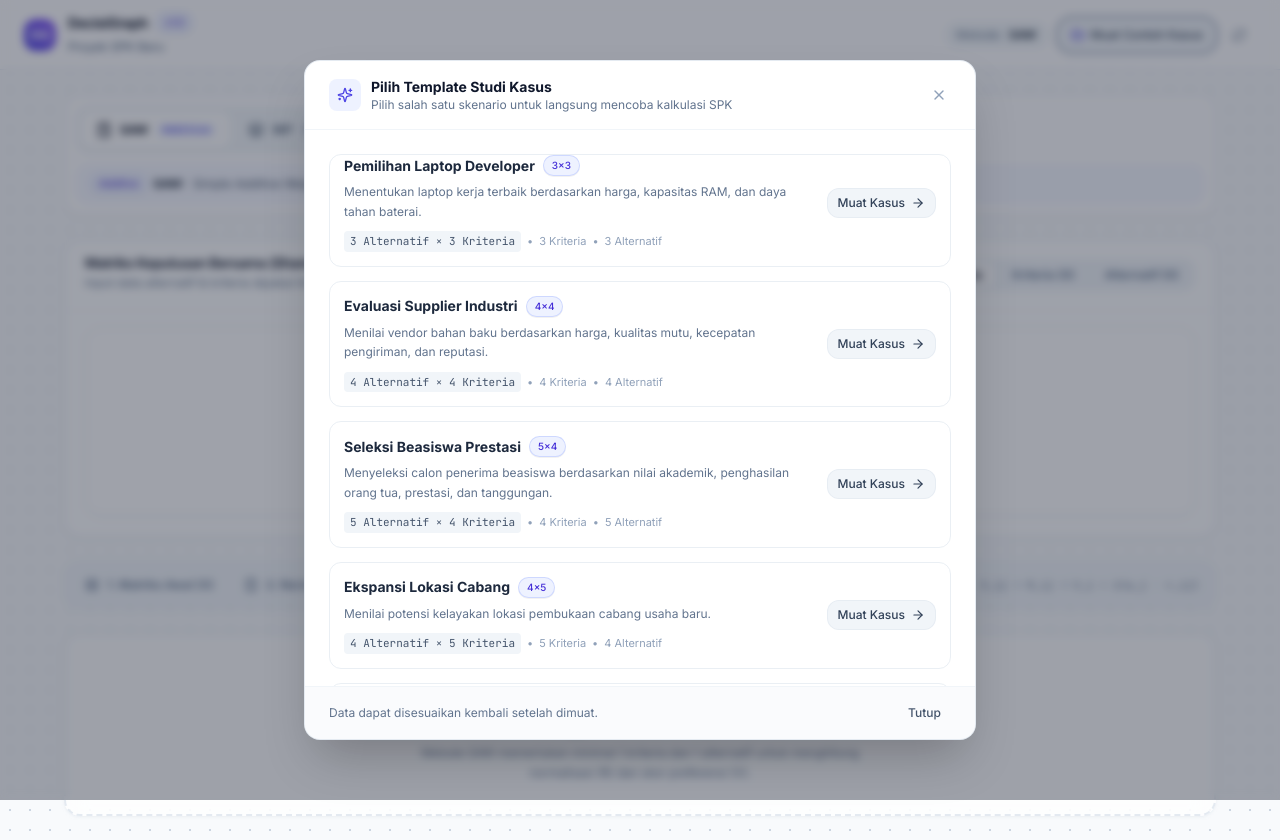
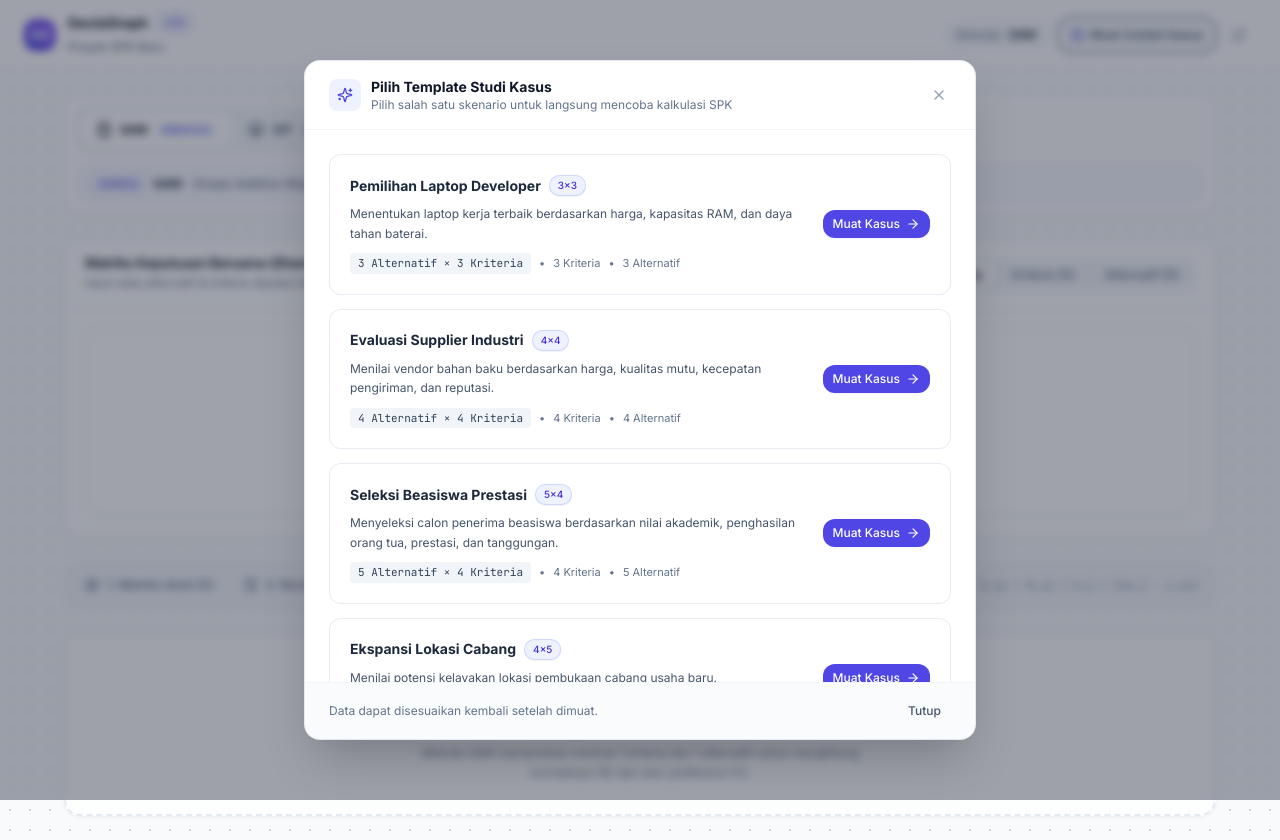
Before and after one commit to Hafidzrdwn/spk-tools, a React (Vite) app: page / in a window 1280 px wide. Both pictures are taken after a click on the button "Muat Contoh Kasus". Built offline with nearby package versions, Linux system fonts and the light colour scheme.

Commit message:
fix(ui): enhance template card padding and button hover contrast

```diff
--- a/src/components/layout/TemplateSelectorModal.tsx
+++ b/src/components/layout/TemplateSelectorModal.tsx
@@ -2,7 +2,7 @@ import React from 'react';
 import { CASE_TEMPLATES, type CaseTemplate } from '@/core/constants/caseTemplates';
 import Badge from '@/components/ui/Badge';
 import Button from '@/components/ui/Button';
-import { Sparkles, X, Check, ArrowRight } from 'lucide-react';
+import { Sparkles, X, ArrowRight } from 'lucide-react';
 
 export interface TemplateSelectorModalProps {
   isOpen: boolean;
@@ -41,26 +41,26 @@ export const TemplateSelectorModal: React.FC<TemplateSelectorModalProps> = ({
         </div>
 
         {/* Template List */}
-        <div className="p-6 overflow-y-auto space-y-3.5 divide-y divide-slate-100">
+        <div className="p-6 overflow-y-auto space-y-3.5">
           {CASE_TEMPLATES.map((tpl) => (
             <div
               key={tpl.id}
-              className="pt-3.5 first:pt-0 flex flex-col sm:flex-row items-start sm:items-center justify-between gap-3 p-3.5 rounded-xl border border-slate-200/70 hover:border-indigo-200 hover:bg-indigo-50/20 transition-all group"
+              className="flex flex-col sm:flex-row items-start sm:items-center justify-between gap-4 p-5 rounded-xl border border-slate-200/80 bg-white hover:border-indigo-300 hover:bg-indigo-50/15 hover:shadow-xs transition-all"
             >
-              <div className="space-y-1.5 max-w-md">
+              <div className="space-y-2 max-w-md">
                 <div className="flex items-center gap-2">
-                  <span className="text-sm font-bold text-slate-800 group-hover:text-accent-primary transition-colors">
+                  <span className="text-sm font-bold text-slate-800">
                     {tpl.name}
                   </span>
                   <Badge variant="primary" size="sm">
                     {tpl.badge}
                   </Badge>
                 </div>
-                <p className="text-xs text-slate-500 leading-relaxed">
+                <p className="text-xs text-slate-600 leading-relaxed">
                   {tpl.description}
                 </p>
-                <div className="flex flex-wrap items-center gap-1.5 text-[11px] text-slate-400 pt-1">
-                  <span className="font-mono bg-slate-100 px-1.5 py-0.5 rounded text-slate-600">
+                <div className="flex flex-wrap items-center gap-2 text-[11px] text-slate-500 pt-0.5">
+                  <span className="font-mono bg-slate-100 px-2 py-0.5 rounded text-slate-700">
                     {tpl.dimension}
                   </span>
                   <span>•</span>
@@ -71,9 +71,9 @@ export const TemplateSelectorModal: React.FC<TemplateSelectorModalProps> = ({
               </div>
 
               <Button
-                variant="secondary"
+                variant="primary"
                 size="sm"
-                className="shrink-0 group-hover:bg-accent-primary group-hover:text-white transition-all"
+                className="shrink-0 font-medium shadow-xs"
                 onClick={() => {
                   onSelect(tpl);
                   onClose();
@@ -87,7 +87,7 @@ export const TemplateSelectorModal: React.FC<TemplateSelectorModalProps> = ({
         </div>
 
         {/* Footer */}
-        <div className="px-6 py-3 border-t border-slate-100 bg-slate-50/70 flex items-center justify-between text-xs text-slate-500">
+        <div className="px-6 py-3.5 border-t border-slate-100 bg-slate-50/70 flex items-center justify-between text-xs text-slate-500">
           <span>Data dapat disesuaikan kembali setelah dimuat.</span>
           <Button variant="ghost" size="sm" onClick={onClose}>
             Tutup
```
